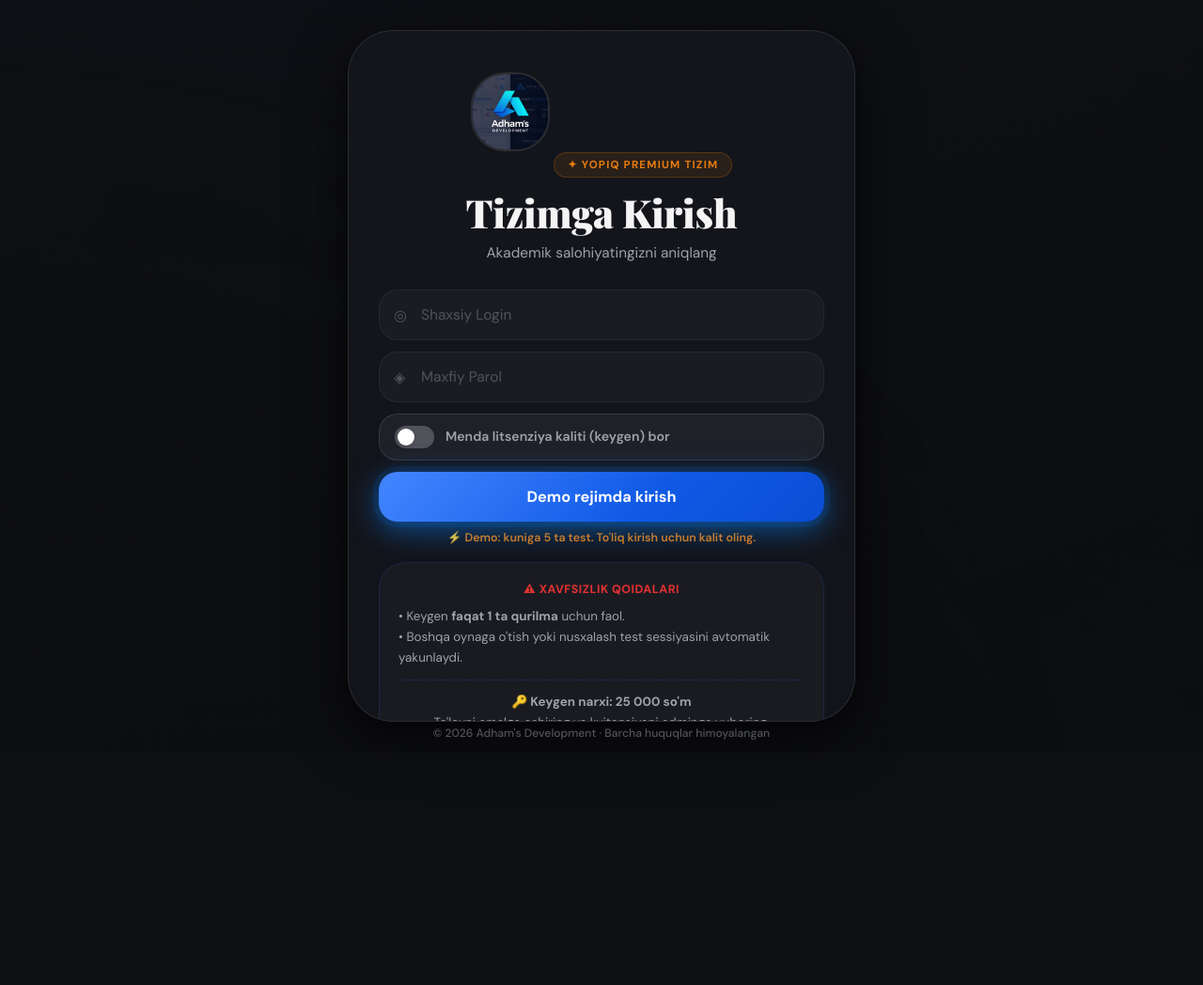
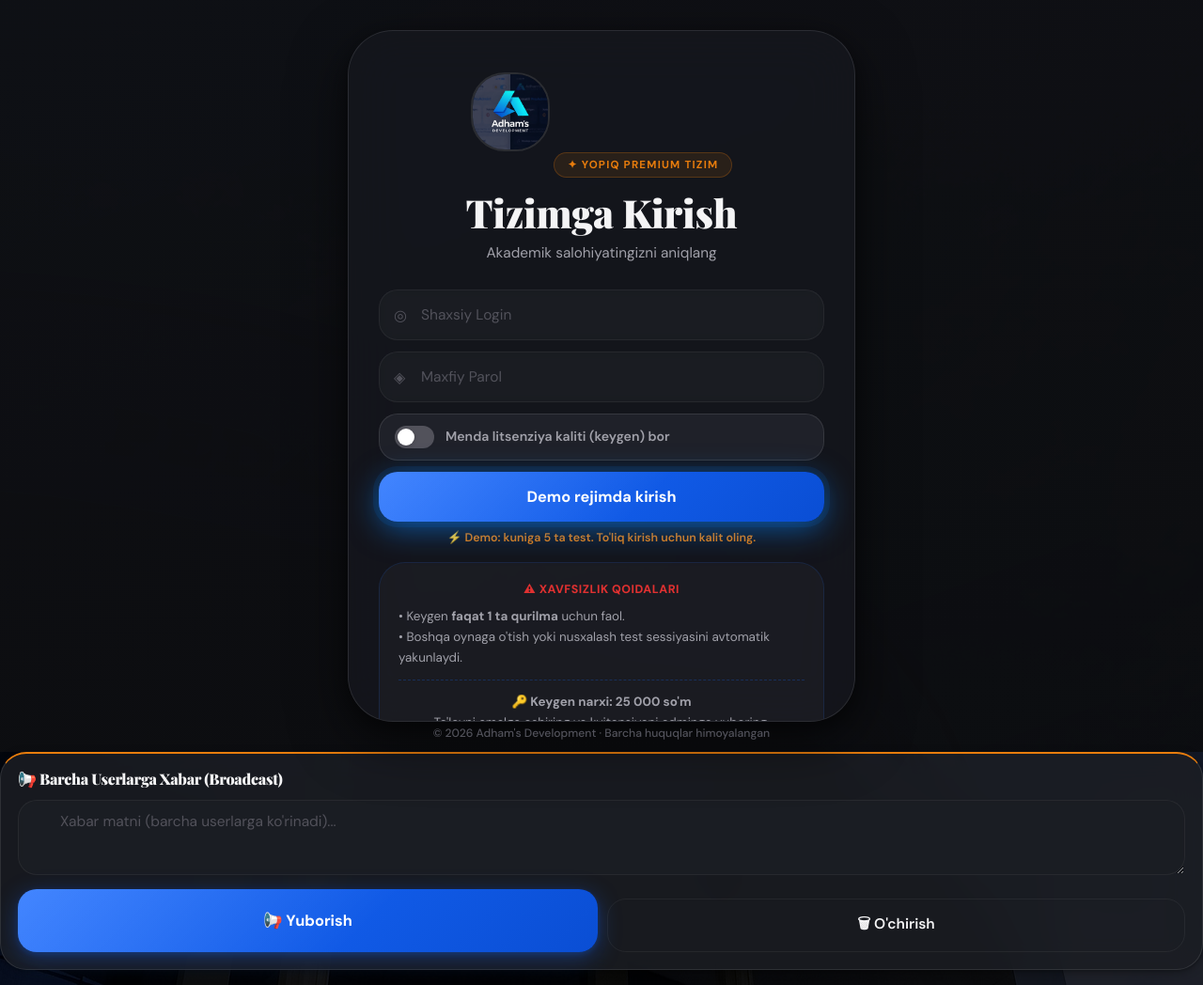
Before and after one commit to adham610107-ctrl/premiumtestnew, a plain HTML site: page index.html in a window 1280 px wide. Shown: the whole page at 94% size. Before the commit the page ends 800 px from the top, so only its background shows below. Drawn offline with nearby package versions, Linux system fonts and the light colour scheme.

Commit message:
Update index.html

```diff
--- a/index.html
+++ b/index.html
@@ -531,6 +531,16 @@
     </div>
 </div>
 
+<!-- Admin Broadcast Control -->
+<div class="admin-section" style="border-top:2px solid var(--warning); padding-top:16px;">
+    <h3 class="admin-section-title">📢 Barcha Userlarga Xabar (Broadcast)</h3>
+    <textarea id="admin-broadcast-text" class="premium-input" rows="3" placeholder="Xabar matni (barcha userlarga ko'rinadi)..." style="resize:vertical;height:80px;padding-top:12px;margin-bottom:10px;"></textarea>
+    <div style="display:flex;gap:10px;">
+        <button id="admin-broadcast-btn" class="btn-primary" style="flex:1;" onclick="sendAdminBroadcast()">📢 Yuborish</button>
+        <button class="btn-secondary" style="flex:1;" onclick="deleteBroadcast()">🗑 O'chirish</button>
+    </div>
+</div>
+
 <!-- FEEDBACK SCREEN -->
 <div id="feedback-screen" class="screen hidden">
     <div class="container main-content" style="padding-top:20px;">
```
